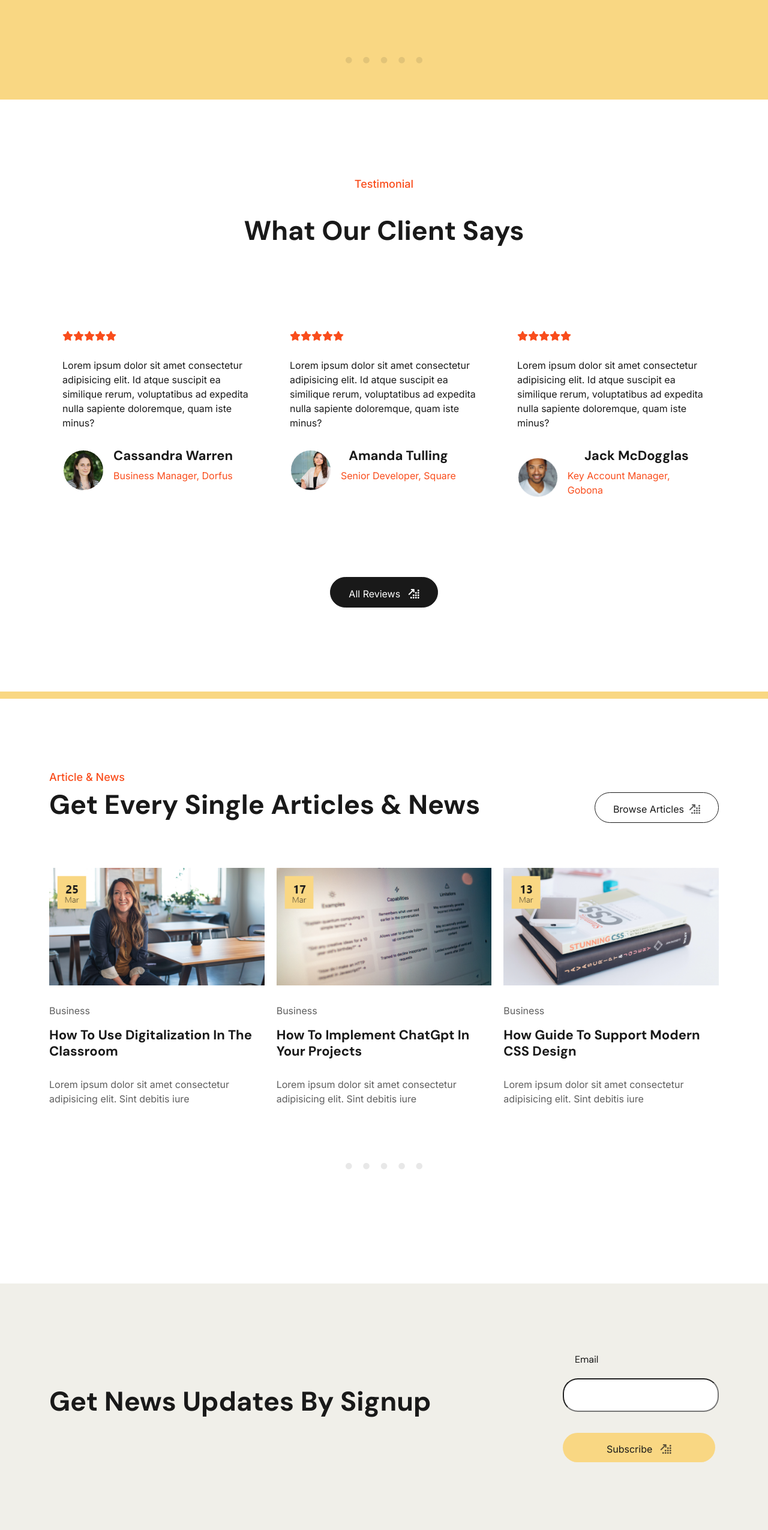
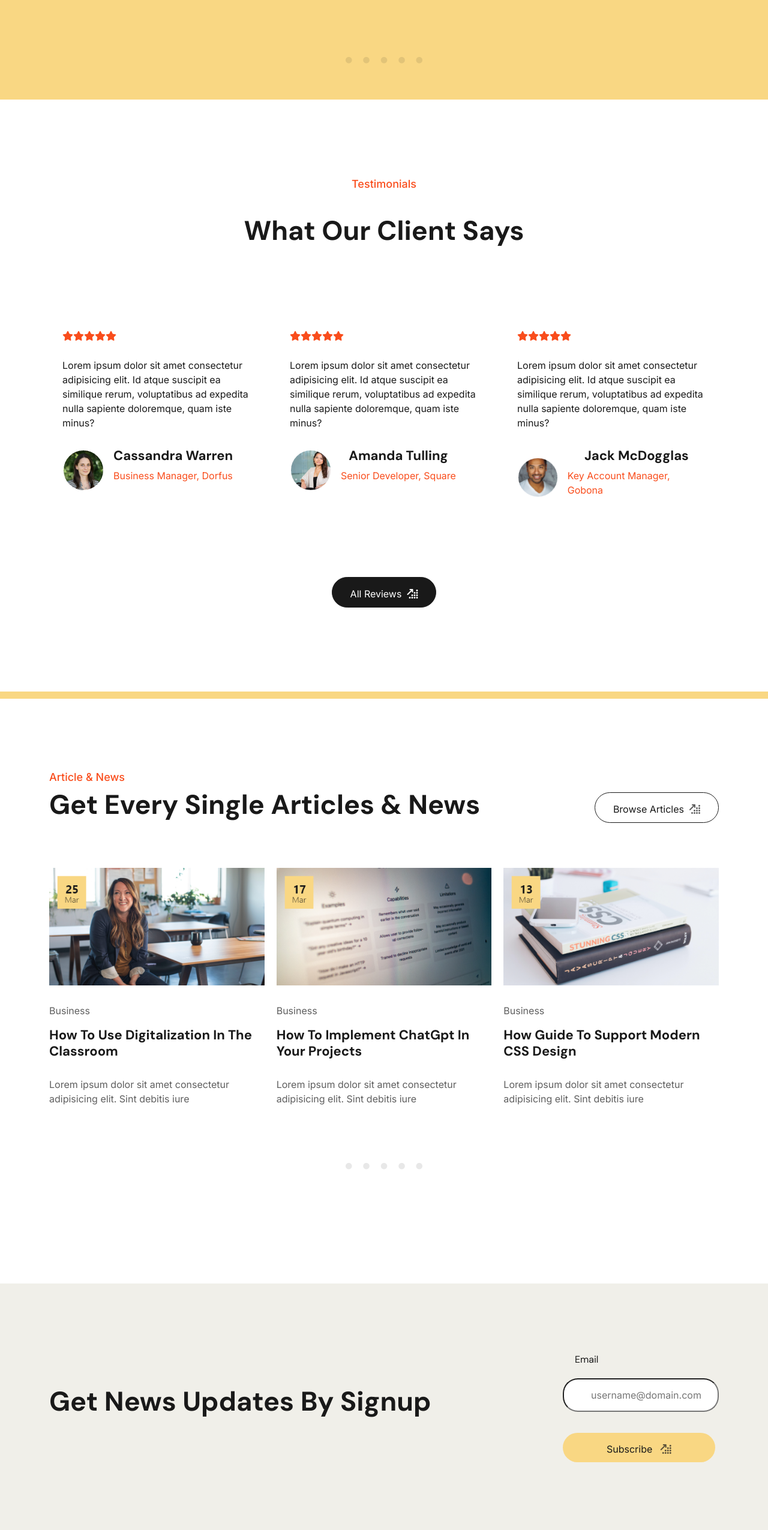
Before and after one commit to galinamiteva/Second_assg_Crito_React, a React (Create React App) app: page / in a window 1280 px wide. Shown: the part 6129-8680 px from the top of the page at 60% size. Built offline with nearby package versions, Linux system fonts and the light colour scheme.

Commit message:
Finish for G

```diff
--- a/src/componens/Generics/ArticleBox.js
+++ b/src/componens/Generics/ArticleBox.js
@@ -4,10 +4,10 @@ import React from 'react'
 import {Link} from 'react-router-dom';
 
 
-const ArticleBox = ({title, description, img, alt, url}) => {
+const ArticleBox = ({index, title, description, img, alt, url}) => {
 
   return (
-    <Link className="content-box" to= {url}>
+    <Link key = {index} className="content-box" to= {url}>
       <div className="article-img">
 
         <img src={img} alt={alt}/>
--- a/src/componens/GetNews.js
+++ b/src/componens/GetNews.js
@@ -27,10 +27,9 @@ const GetNews = () => {
     <div className="container">
          <h2 className="title">Get News Updates By Signup</h2>
        <form metod="post" className="content-box" noValidate>
-           {/*1 variant ----  <input    name="email" className="signup-input" type="email" placeholder="username@domain.com" />  */}
 
             <div className="form-bit">
-              {/* <label className={form.errors.email ? 'error' : ''}>{form.errors.email  ? form.errors.email : 'Email'}</label> */}
+
               <label
                     htmlFor='email'
                     className={form.errors.email && form.touched.email ? 'error'
@@ -39,9 +38,9 @@ const GetNews = () => {
                 </label>
 
 
-              {/* <input className="finput" type="email" name="email" placeholder="Email..." value={form.values.email} onBlur={form.handleBlur} onChange={form.handleChange} /> */}
               <input
                     id='email'
+                    placeholder="username@domain.com"
                     className={form.errors.email && form.touched.email ? 'finput-error'
                     :!form.errors.email && form.touched.email ? 'finput-success' : ''}
                      type="text"
--- a/src/componens/MeetTeam.js
+++ b/src/componens/MeetTeam.js
@@ -29,12 +29,12 @@ const MeetTeam = () => {
 
             <div className="browse-button">
 
-                <Button text = 'Browse Team' url='/service' theme = 'beige' />
+                <Button text = 'Browse Team' url='#' theme = 'beige' />
             </div>
 
             <div className="browse-button-mobile">
 
-                <Button text = 'Browse Team' url='/service' theme = 'beige' />
+                <Button text = 'Browse Team' url='#' theme = 'beige' />
             </div>
 
 
@@ -70,7 +70,7 @@ const MeetTeam = () => {
         <section className="testimonial">
 
                 <div className="testimonial-title">
-                    <h5 className="red-text">Testimonial</h5>
+                    <h5 className="red-text">Testimonials</h5>
                     <h2 className="title">What Our Client Says</h2>
                 </div>
 
@@ -83,8 +83,11 @@ const MeetTeam = () => {
 
                 </div>
 
+
+
                 <div className="testimonial-btn">
-                    <a href="/" className="button-black">All Reviews <i className="fa-solid fa-arrow-up-right-dots"></i></a>
+
+                    <Button text = 'All Reviews' url='#' theme = 'black' />
                 </div>
         </section>
 
--- a/src/componens/Project.js
+++ b/src/componens/Project.js
@@ -29,7 +29,7 @@ const Project = () => {
 
         <div className="project-btn">
 
-            <Button text = 'All Recent Projects' url='/' theme = 'black' />
+            <Button text = 'All Recent Projects' url='#' theme = 'black' />
         </div>
 
     </div>
```
